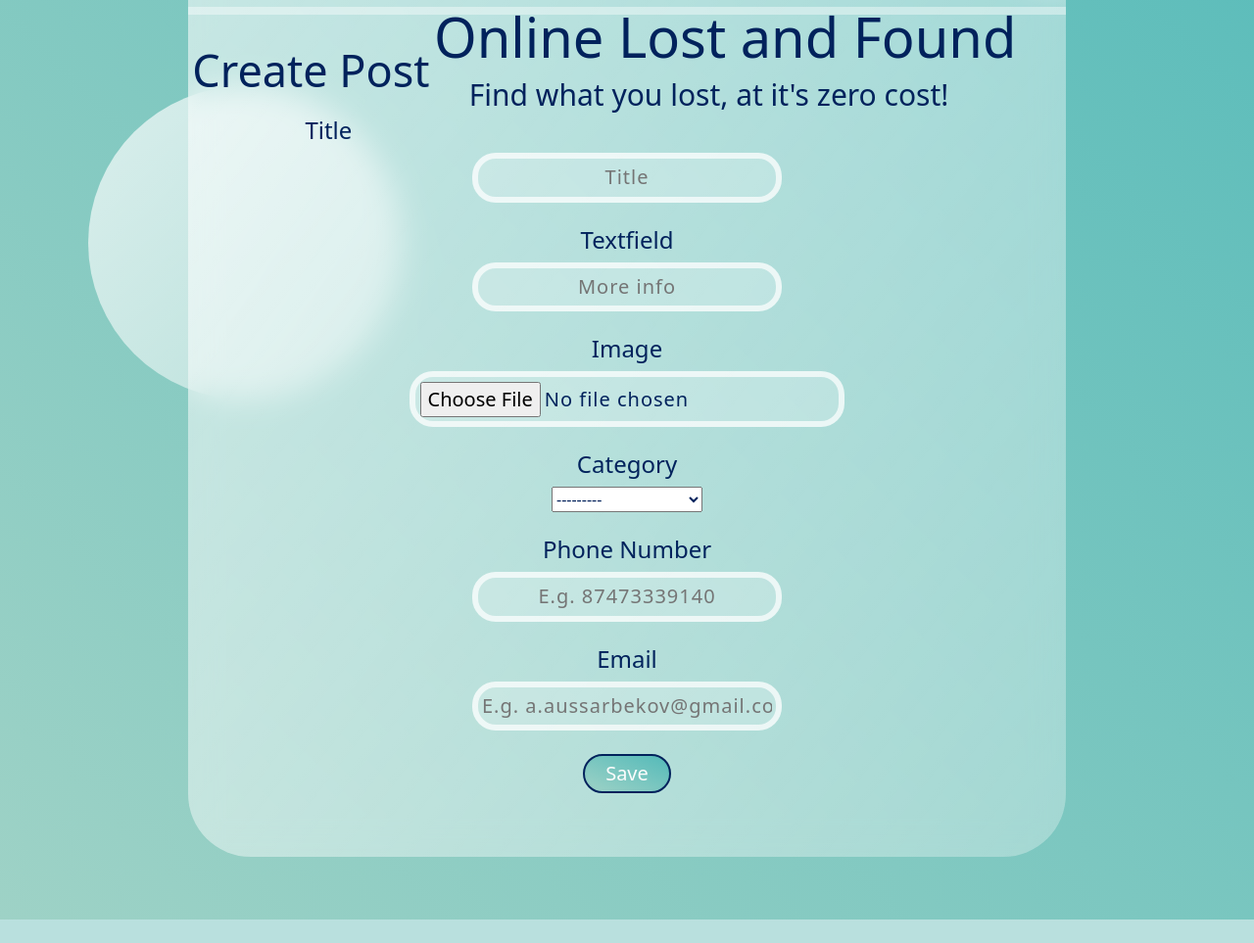
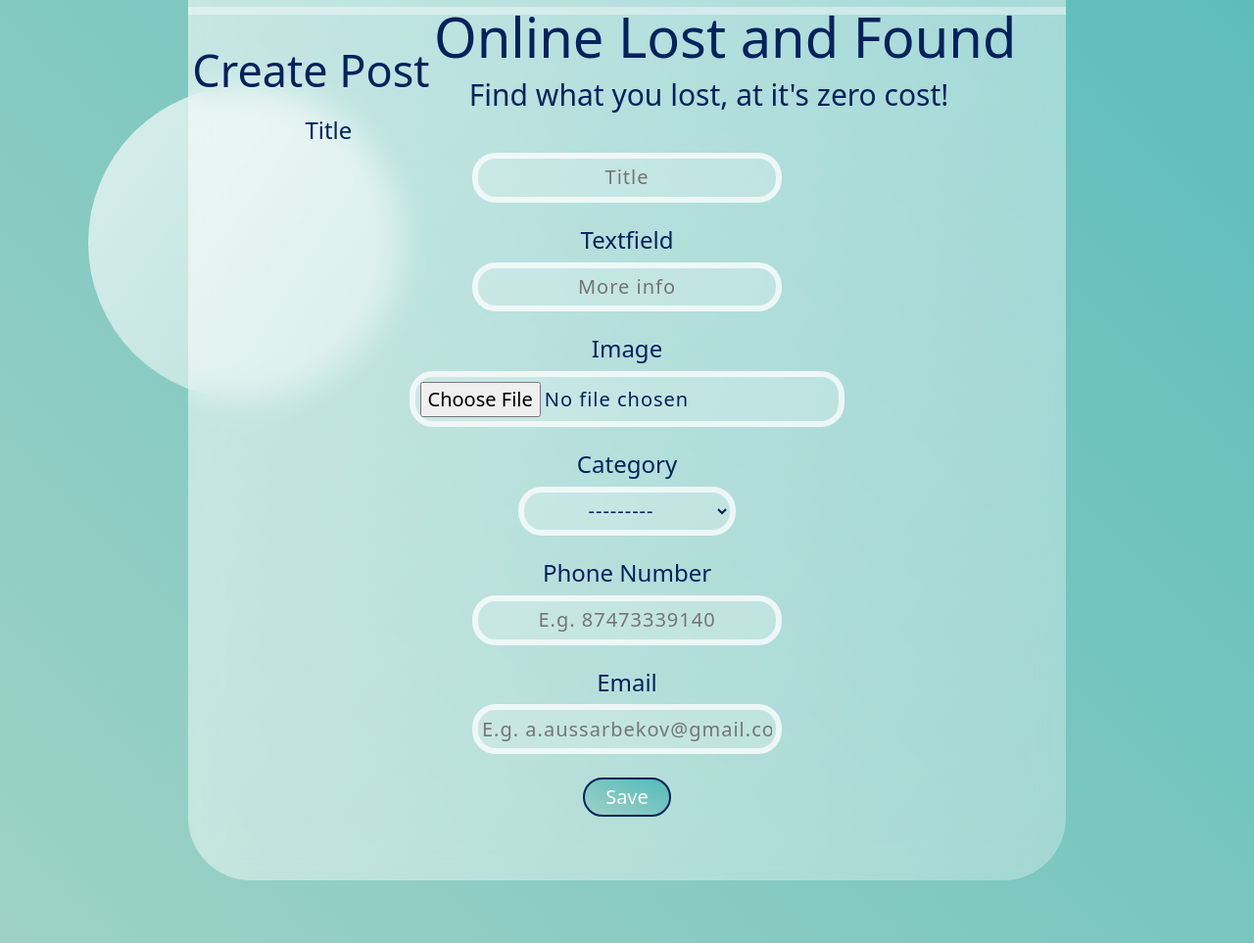
Before and after one commit to adiletexe/FindtheLostPP, a Django app: page /create/ in a window 1280 px wide; the page is wider, and only the part inside the window is pictured. Shown: the part 352-1315 px from the top of that part at 98% size. Before the commit the page ends 1291 px from the top of that part, so only its background shows below. Run offline with Django 4.2, Linux system fonts and the light colour scheme; a user stored in the database is signed in; data comes from the database, SQL or seed files in the repository; both versions use the stored data as it was after the commit.

Commit message:
dropdown styling

```diff
--- a/lostandfoundapp/templates/lostandfoundapp/create.html
+++ b/lostandfoundapp/templates/lostandfoundapp/create.html
@@ -23,7 +23,7 @@
         </div>
         <br>
         <h5>Category</h5>
-        <div class="username">
+        <div class="dropdown">
         {{ form.category }}
         </div>
         <br>
--- a/static/lostandfoundapp/css/auth.css
+++ b/static/lostandfoundapp/css/auth.css
@@ -118,7 +118,7 @@ nav {
     margin-top: 3px;
 }
 
-.username input, .password1 input, .password2 input, .password input {
+.username input, .password1 input, .password2 input, .password input, .dropdown select {
     padding: 0.5%;
     text-align: center;
     color: #01225c;
@@ -130,7 +130,7 @@ nav {
 	letter-spacing: 1px;
 }
 
-.username input:hover, .password1 input:hover, .password2 input:hover, .password input:hover {
+.username input:hover, .password1 input:hover, .password2 input:hover, .password input:hover, .dropdown select:hover {
     text-align: center;
     color: #01225c;
 	border: 6px solid rgba(255, 255, 255, 0.5);
```
Also changed, not shown: db.sqlite3.
